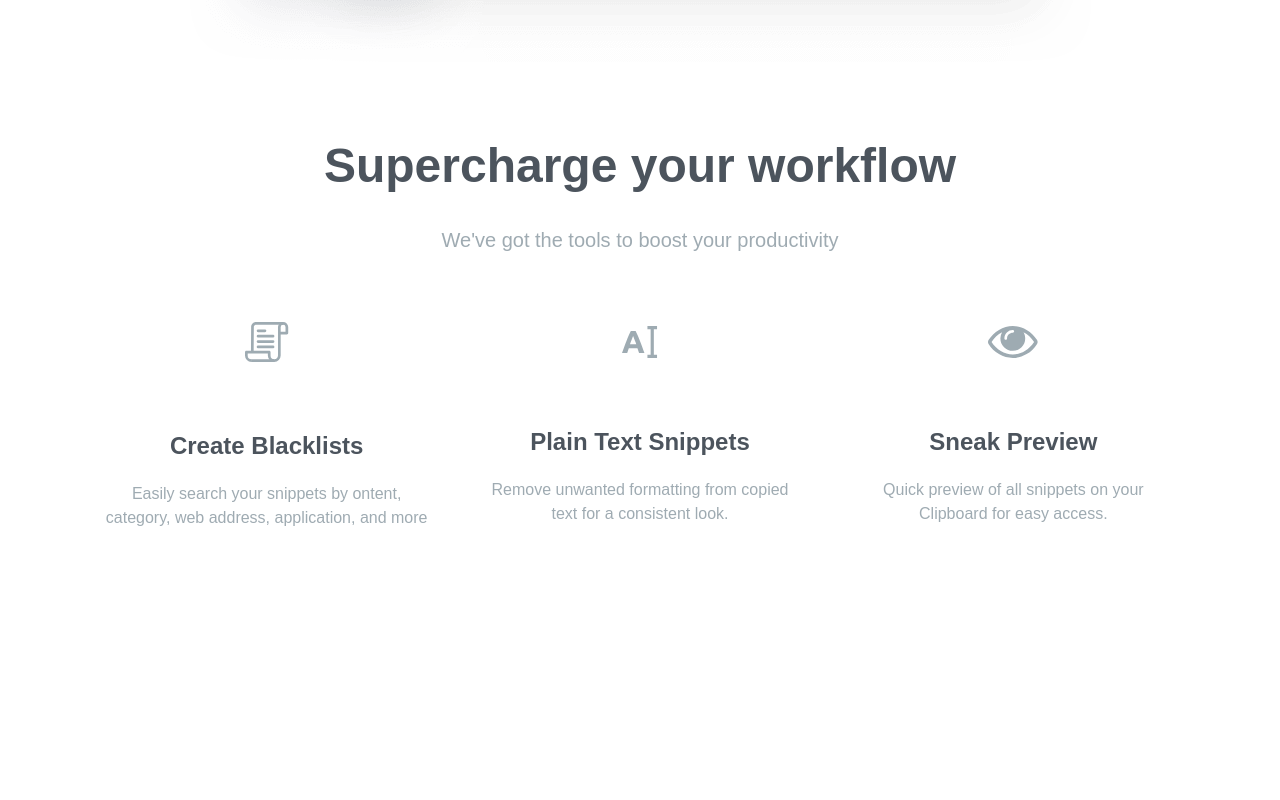
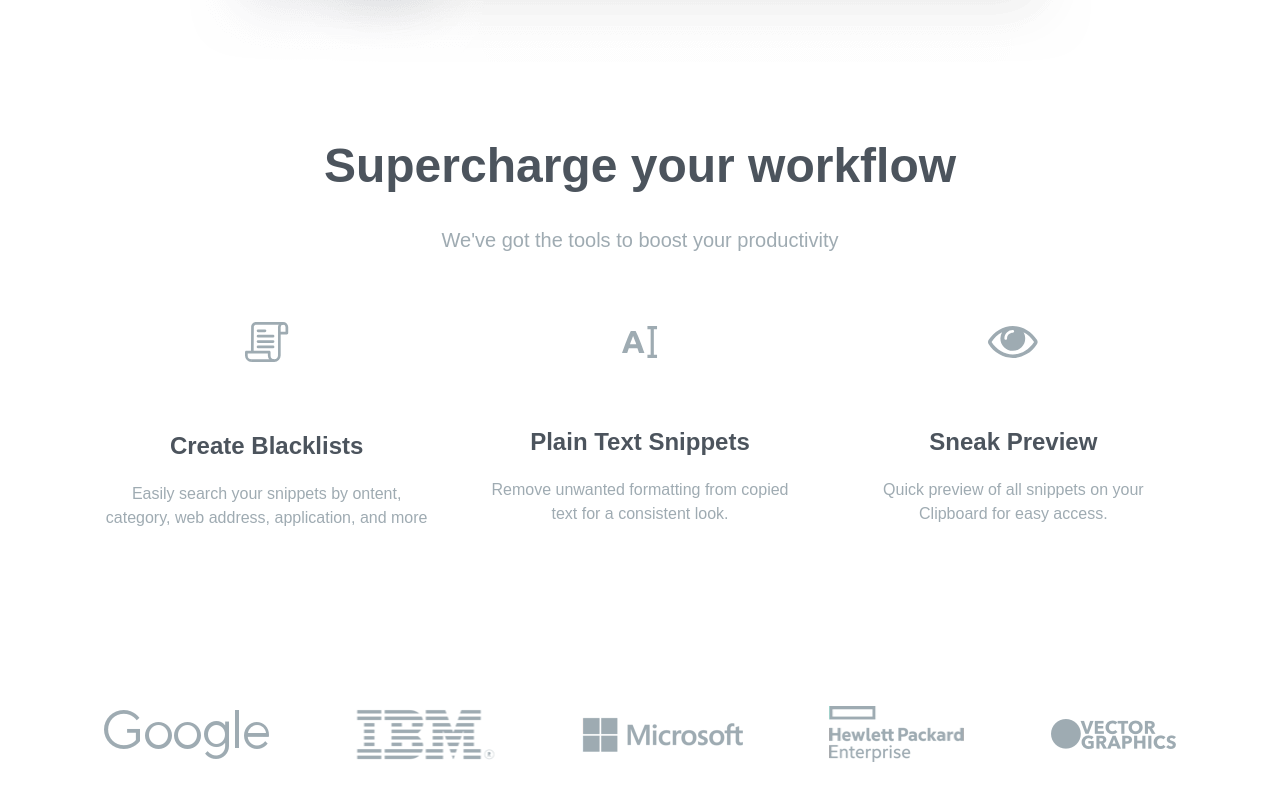
Before and after one commit to Shafayet-Shawal96/Clipboard-Website, a website: page index.html in a window 1280 px wide. Shown: the part 2518-3318 px from the top of the page. Before the commit the page ends 3128 px from the top, so only its background shows below. Drawn offline with Linux system fonts and the light colour scheme; a web font is replaced by a local one.

Commit message:
Reference Section Done

```diff
--- a/index.html
+++ b/index.html
@@ -110,6 +110,7 @@
       </div>
     </section>
 
+    <!-- Super Charge Section -->
     <section id="supercharge">
       <div class="section-container my-20">
         <h3>Supercharge your workflow</h3>
@@ -152,5 +153,18 @@
         </div>
       </div>
     </section>
+
+    <!-- Reference Section -->
+    <section id="references">
+      <div
+        class="flex flex-col items-center justify-between max-w-6xl px-10 mx-auto space-y-16 my-44 md:flex-row md:space-y-0"
+      >
+        <img src="./images/logo-google.png" alt="" />
+        <img src="./images/logo-ibm.png" alt="" />
+        <img src="./images/logo-microsoft.png" alt="" />
+        <img src="./images/logo-hp.png" alt="" />
+        <img src="./images/logo-vector-graphics.png" alt="" />
+      </div>
+    </section>
   </body>
 </html>
```
Also changed, not shown: css/style.css.
